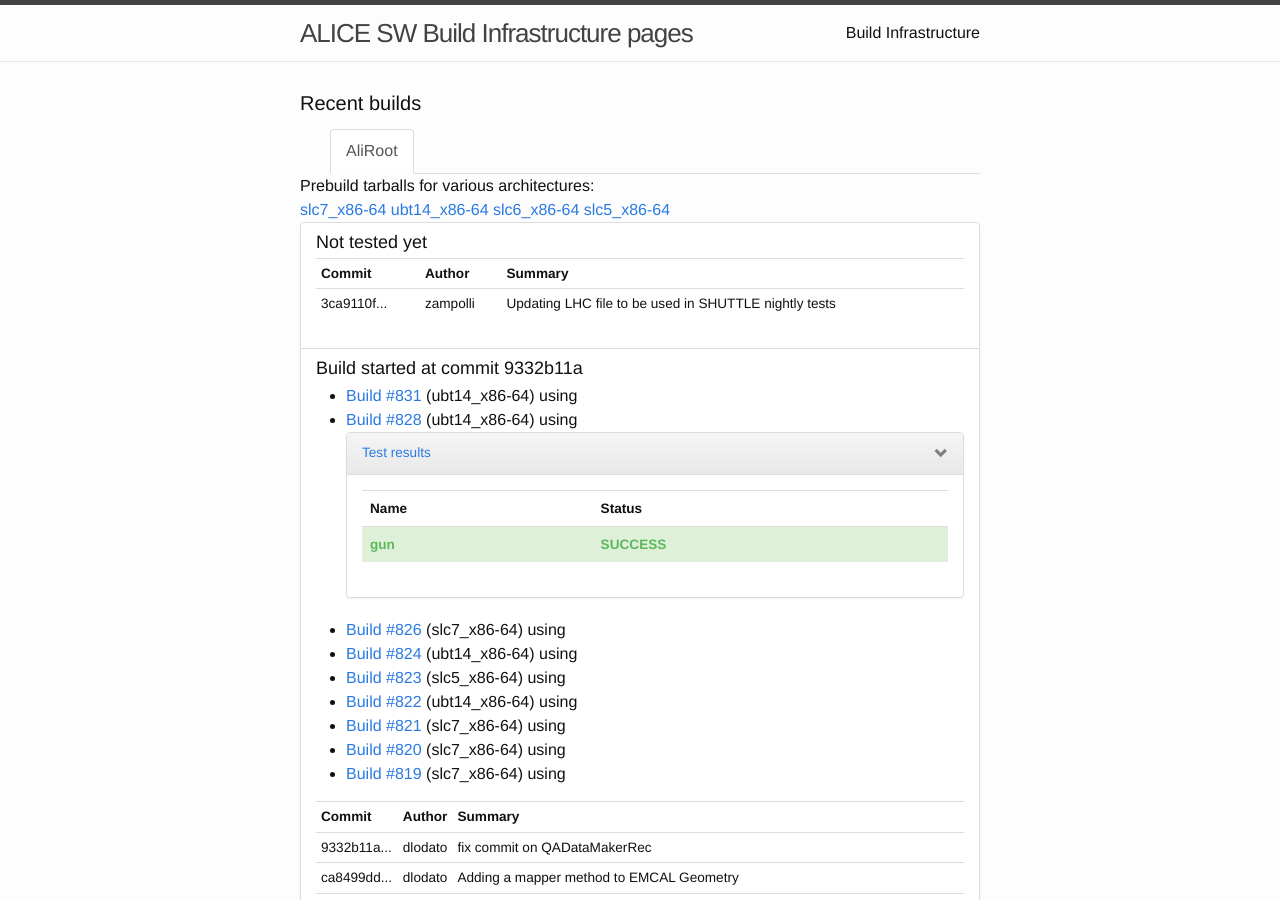
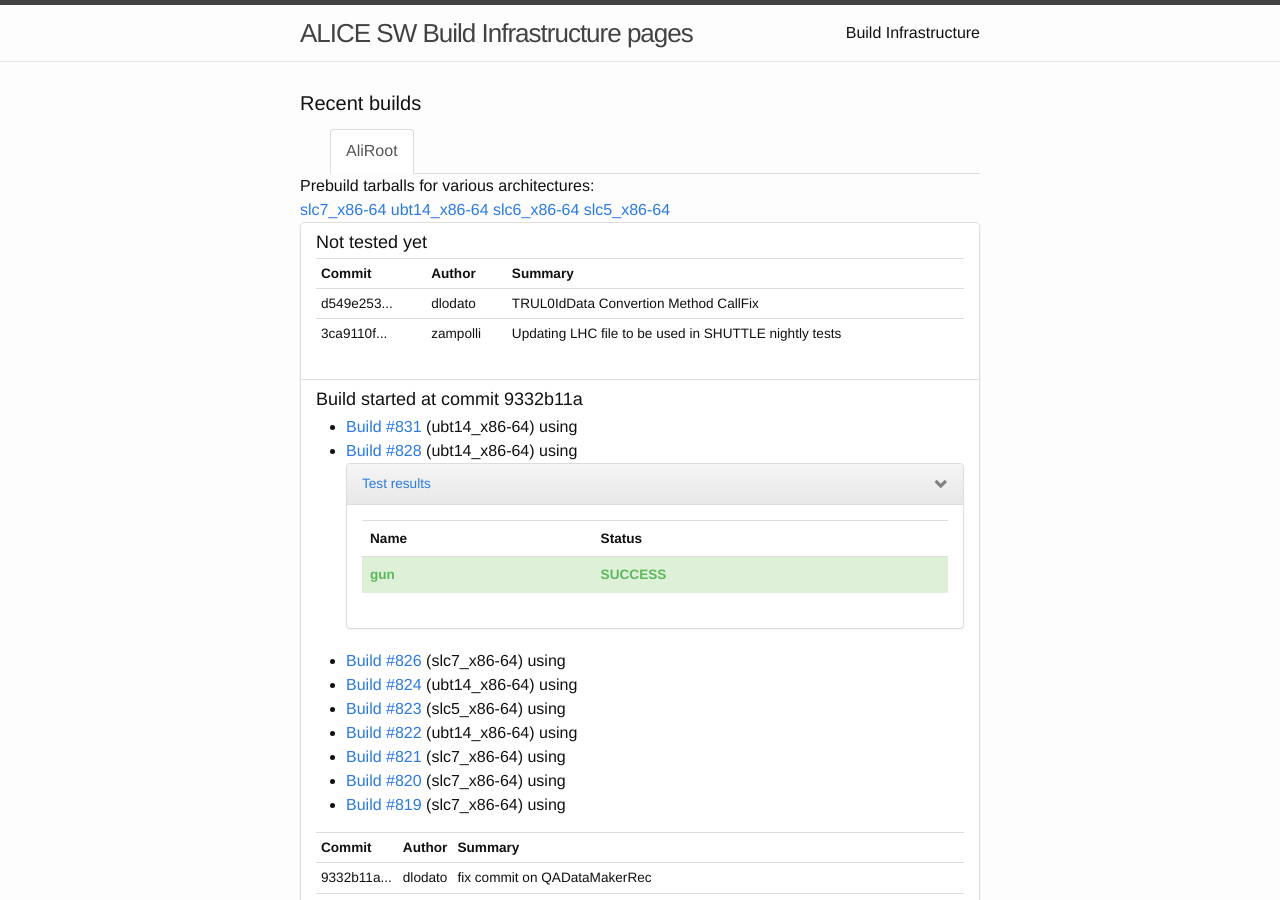
Before and after one commit to alisw/alisw.github.io, a Jekyll site: the page built from index.html, in a window 1280 px wide and 900 px high. Built offline with Jekyll 4.4.1, drawn with Linux system fonts in a browser that asks for light colours; nearby versions of some CDN libraries.

Commit message:
Updated results.

```diff
--- a/_data/commits-aliroot-master.yaml
+++ b/_data/commits-aliroot-master.yaml
@@ -1,3 +1,8 @@
+-
+ commit: "d549e253ceaaea64c5793cd3f8e7990e64694a45"
+ message: >-
+    TRUL0IdData Convertion Method CallFix
+ author: !!str dlodato
 -
  commit: "3ca9110f22c9dc929e3cc8024d9a2a80cf42dfe4"
  message: >-
```
